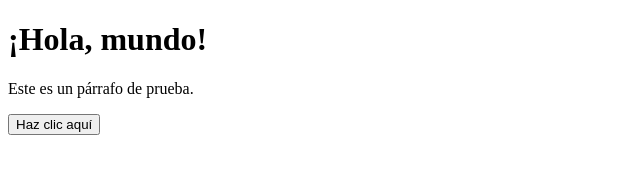
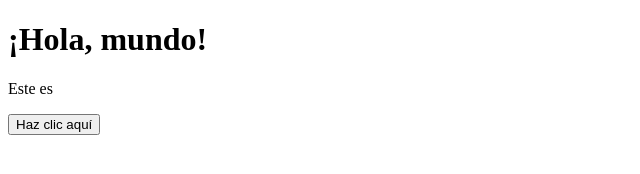
Before and after one commit to blackisy/web, a plain HTML site: page index.html in a window 1280 px wide. Shown: the whole page, without its empty margins (0-640 px from the left). Drawn offline with Linux system fonts and the light colour scheme.

Commit message:
Update index.html

```diff
--- a/index.html
+++ b/index.html
@@ -6,7 +6,7 @@
 </head>
 <body>
     <h1>¡Hola, mundo!</h1>
-    <p>Este es un párrafo de prueba.</p>
+    <p>Este es</p>
     <button onclick="alert('Has hecho clic')">Haz clic aquí</button>
 </body>
 </html>
```
